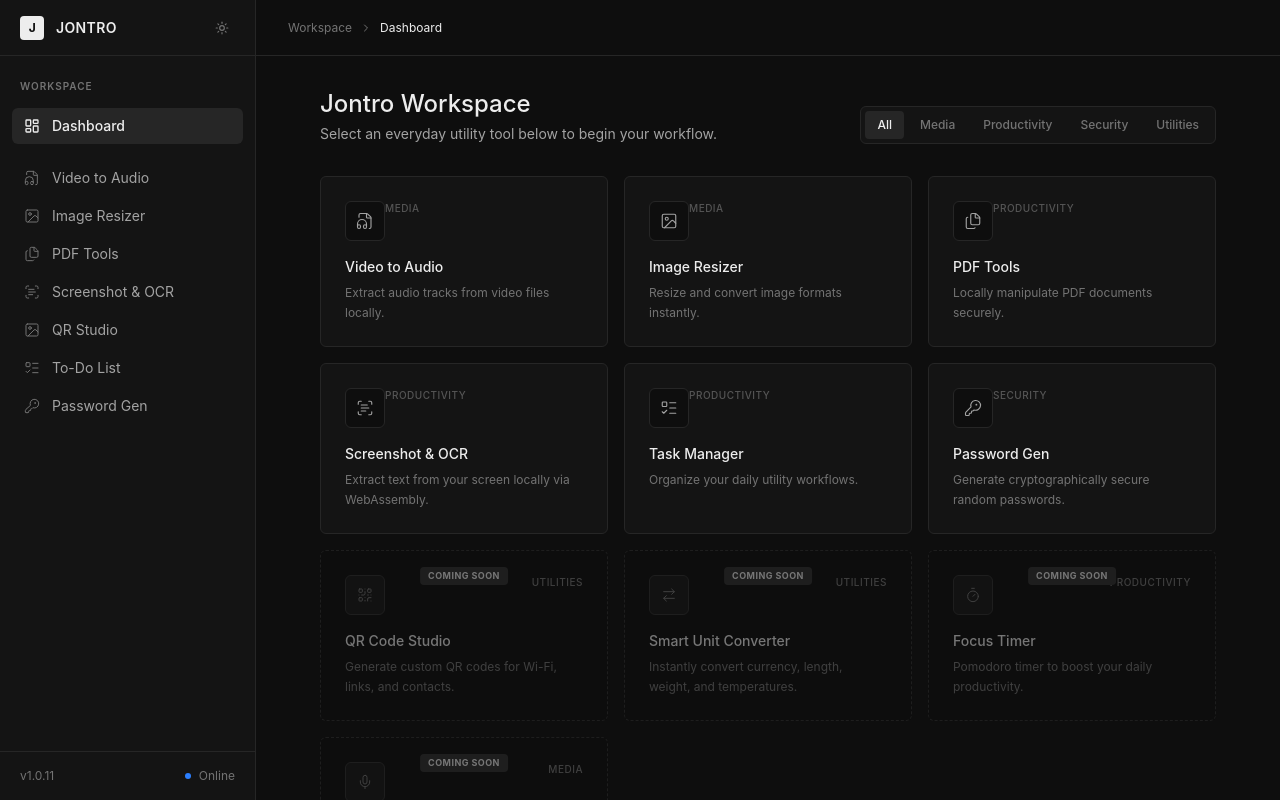
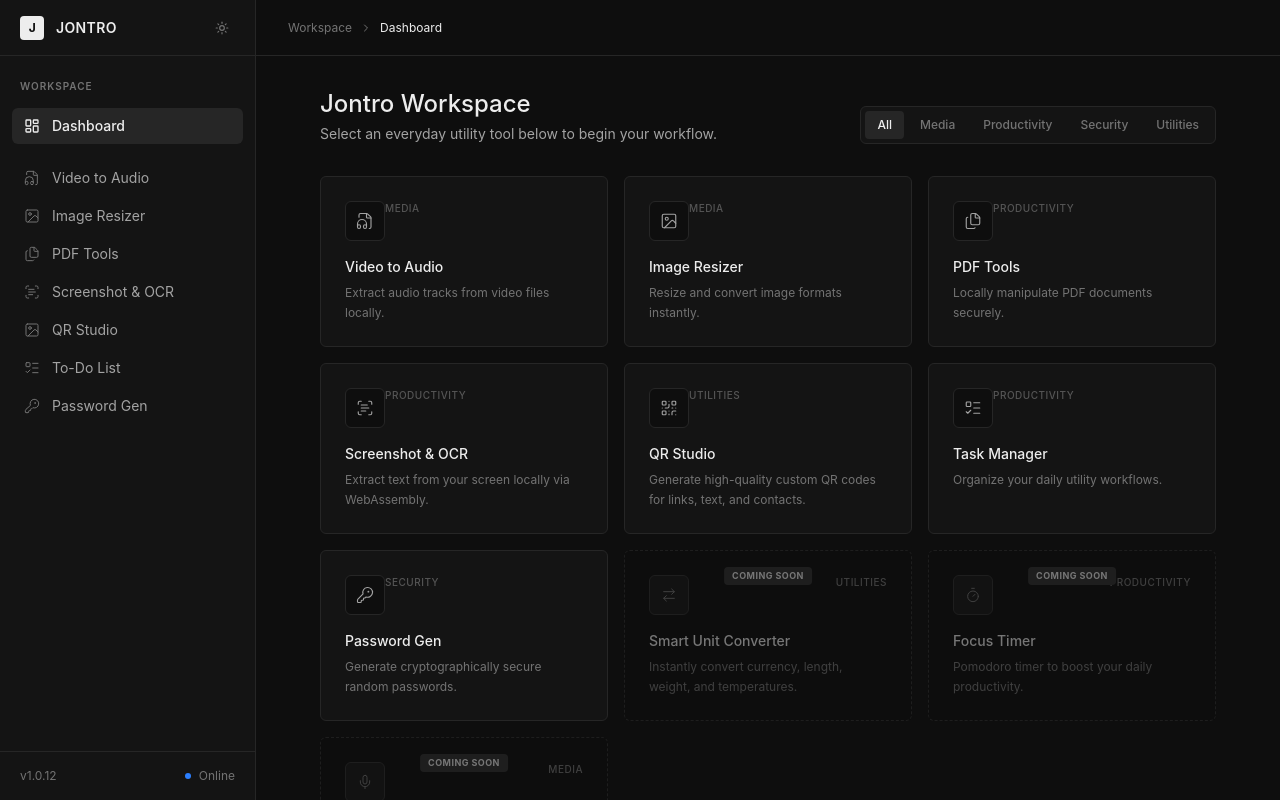
Before and after one commit to zihaaaad/Jontro, a React (Vite) app: page / in a window 1280 px wide. Built offline with nearby package versions, Linux system fonts and the light colour scheme.

Commit message:
chore: updated dashboard and website documentation to feature QR Studio and PDF to Images

```diff
--- a/package.json
+++ b/package.json
@@ -1,7 +1,7 @@
 {
   "name": "jontro",
   "private": true,
-  "version": "1.0.11",
+  "version": "1.0.12",
   "main": "dist-electron/main.js",
   "scripts": {
     "dev": "vite",
--- a/src/tools/HomeDashboard.tsx
+++ b/src/tools/HomeDashboard.tsx
@@ -16,12 +16,12 @@ export default function HomeDashboard({ onSelectTool }: HomeDashboardProps) {
     { id: 'image-resizer', name: 'Image Resizer', icon: ImageIcon, desc: 'Resize and convert image formats instantly.', category: 'Media' },
     { id: 'pdf-tools', name: 'PDF Tools', icon: Files, desc: 'Locally manipulate PDF documents securely.', category: 'Productivity' },
     { id: 'ocr-tool', name: 'Screenshot & OCR', icon: ScanText, desc: 'Extract text from your screen locally via WebAssembly.', category: 'Productivity' },
+    { id: 'qr-studio', name: 'QR Studio', icon: QrCode, desc: 'Generate high-quality custom QR codes for links, text, and contacts.', category: 'Utilities' },
     { id: 'todo-list', name: 'Task Manager', icon: ListTodo, desc: 'Organize your daily utility workflows.', category: 'Productivity' },
     { id: 'password-gen', name: 'Password Gen', icon: KeyRound, desc: 'Generate cryptographically secure random passwords.', category: 'Security' },
   ];
 
   const comingSoonTools = [
-    { name: 'QR Code Studio', icon: QrCode, desc: 'Generate custom QR codes for Wi-Fi, links, and contacts.', category: 'Utilities' },
     { name: 'Smart Unit Converter', icon: ArrowRightLeft, desc: 'Instantly convert currency, length, weight, and temperatures.', category: 'Utilities' },
     { name: 'Focus Timer', icon: Timer, desc: 'Pomodoro timer to boost your daily productivity.', category: 'Productivity' },
     { name: 'Voice Memo Recorder', icon: Mic, desc: 'Quickly record and save high-quality audio notes locally.', category: 'Media' }
```
Also changed, not shown: 1 other file (tests, documents, lock files or other folders).
